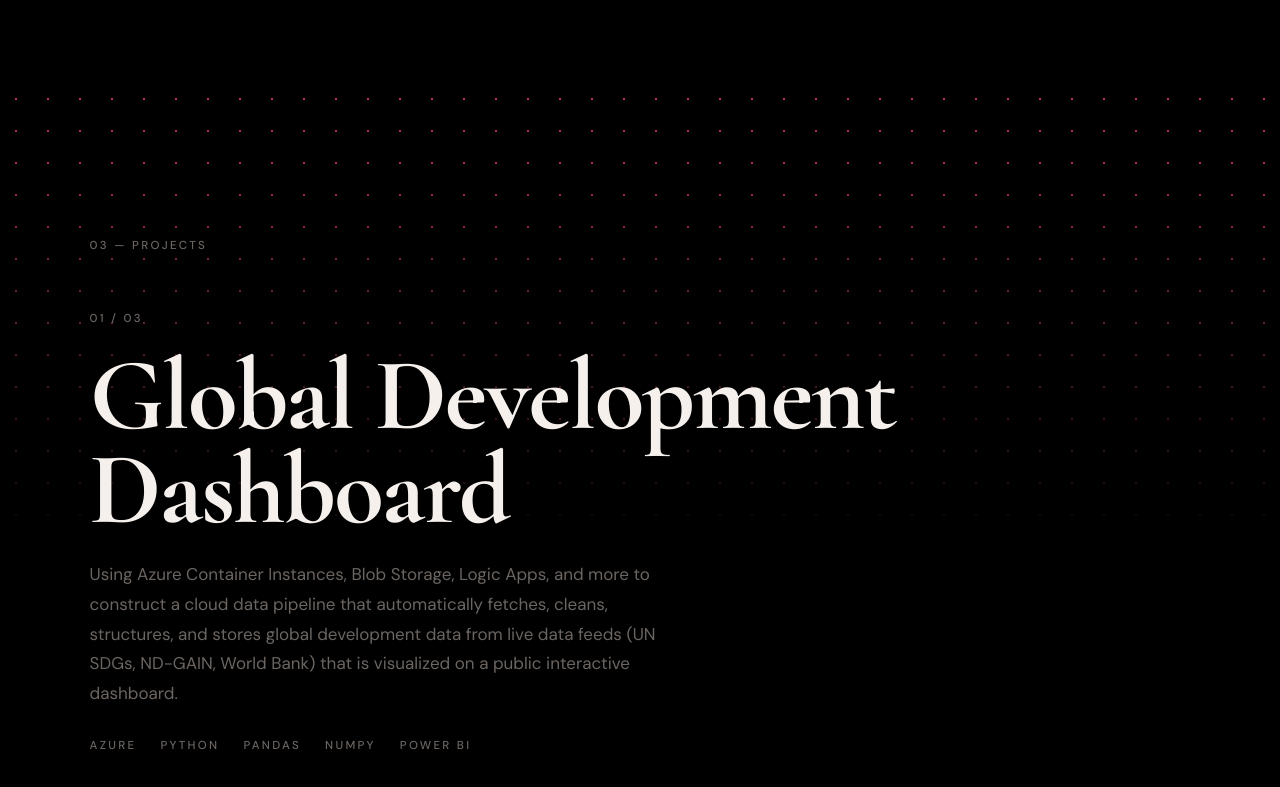
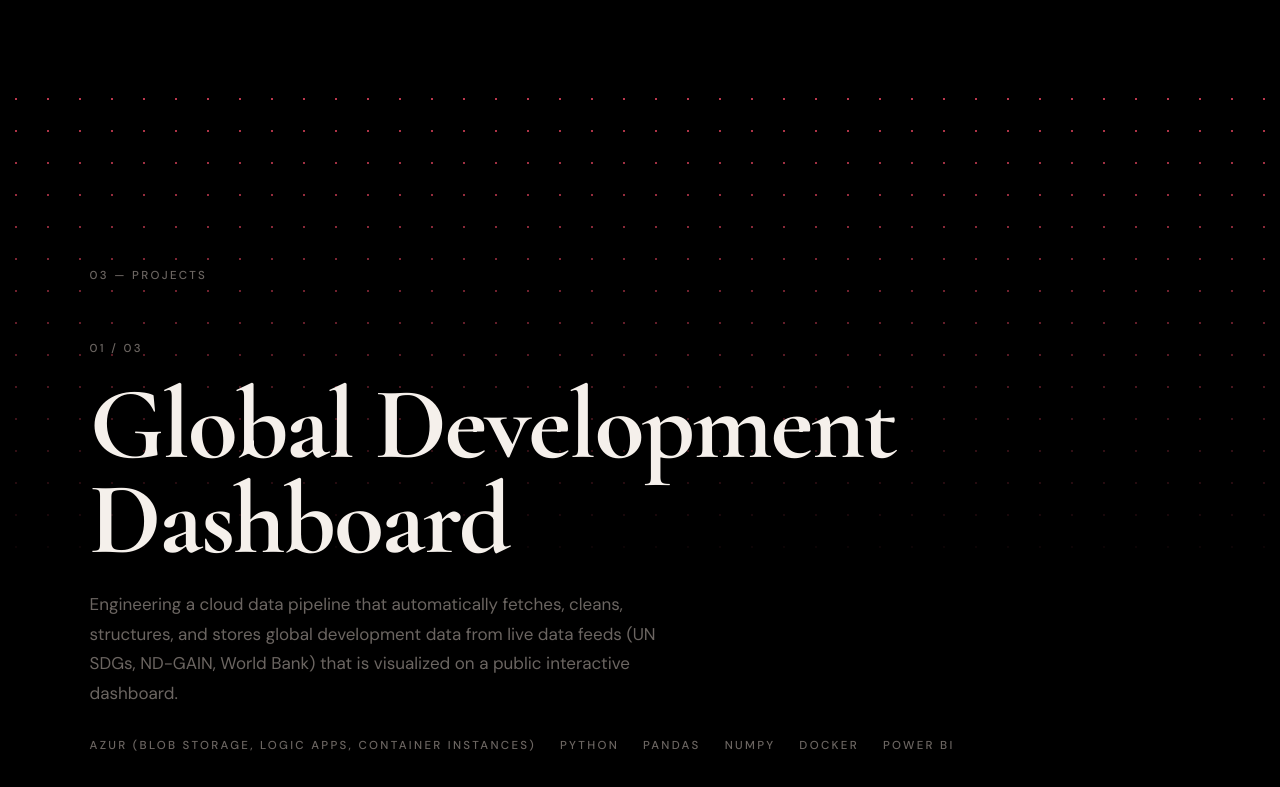
Before and after one commit to LlamzonAmazon/tl-portfolio, a React (Vite) app: page / in a window 1280 px wide. Shown: the part 2000-2787 px from the top of the page. Built offline with nearby package versions, Linux system fonts and the light colour scheme.

Commit message:
content update

```diff
--- a/src/components/ContactSection.jsx
+++ b/src/components/ContactSection.jsx
@@ -5,7 +5,7 @@ const ease = [0.16, 1, 0.3, 1]
 
 const socials = [
   { label: 'GITHUB',   href: 'https://github.com/LlamzonAmazon' },
-  { label: 'LINKEDIN', href: 'https://linkedin.com/in/thomas-llamzon' },
+  { label: 'LINKEDIN', href: 'https://linkedin.com/in/thomasllamzon' },
 ]
 
 export const ContactSection = () => (
--- a/src/components/HeroSection.jsx
+++ b/src/components/HeroSection.jsx
@@ -73,7 +73,7 @@ export const HeroSection = () => {
             letterSpacing: '0.01em',
           }}
         >
-          Software Engineer&nbsp;&nbsp;·&nbsp;&nbsp;Security Analyst&nbsp;&nbsp;
+          Software Engineering&nbsp;&nbsp;·&nbsp;&nbsp;Cybersecurity&nbsp;&nbsp;·&nbsp;&nbsp;Cloud Computing&nbsp;&nbsp;
         </motion.p>
 
         {/* ── Scroll indicator ──────────────────────────────────── */}
--- a/src/data/experience.json
+++ b/src/data/experience.json
@@ -6,7 +6,7 @@
             "organization": "PlanCatalyst (Pro Bono)",
             "time": "Oct 2025 - Present",
             "location": "Remote",
-            "description": "Heading development of an Azure-powered global development dashboard featuring composite indexes and predictive models of development indicators from public data sources (UN SDGs, ND-GAIN, World Bank).\n\nConsulting the organization to gather requirements, handle financial constraints, and ensure goal alignment.\n\nLeading a team of 5 developers by driving code-base development, setting the development timeline, creating architecture diagrams, and hosting structured weekly team meetings.",
+            "description": "Heading development of an Azure-powered global development dashboard projecting country-level development indicators from public data sources to guide organizational humanitarian efforts.\n\nConsulting the organization on financial constraints and Azure service architecture design to ensure smooth delivery of a secure, cost-effective, and seamlessly-integrated final product.\n\nLeading a team of 5 developers by driving code-base design and development, setting the development timeline, creating architecture diagrams, and hosting structured weekly team meetings.",
             "tags": [
                 "Azure",
                 "Python",
@@ -22,12 +22,12 @@
             "organization": "CYBERWELL Solutions",
             "time": "Oct 2025 - Present",
             "location": "Remote",
-            "description": "Conducting Security Operations Center (SOC) case investigations across 7 distinct client environments.\n\nContributing to the team knowledge-base and refining playbook procedures per each client, reducing average case turnover time by a cumulative 1 hour across all 7 client environments.\n\nTranslating open-source intelligence (OSINT) into usable KQL alert rules for Microsoft Sentinel to proactively strengthen client environment cyber-security posture.",
+            "description": "Investigating authentication, access control, and SaaS-related security events across 7 enterprise environments, identifying misconfigurations, account/device compromises, and control gaps.\n\nSupporting Microsoft Entra ID logging, access policy review, and authentication telemetry analysis.\n\nTranslating open-source intelligence (OSINT) into usable KQL alert rules for Microsoft Sentinel to proactively strengthen client environment cyber-security posture.",
             "tags": [
-                "Security Operations Center (SOC)",
-                "Incident Response",
-                "Microsoft Sentinel",
-                "KQL"
+                "Azure (Defender, Sentinel, Entra ID)",
+                "Cortex XSOAR",
+                "KQL",
+                "OSINT"
             ],
             "logo": "/CYBERWELL.png"
         },
@@ -37,44 +37,27 @@
             "organization": "CYBERWELL Solutions",
             "time": "Apr 2025 - Sep 2025",
             "location": "Remote",
-            "description": "Investigating and resolving 8 security incident cases per day in an external client environment.\n\nDeveloping and testing KQL alert rules in Microsoft Sentinel using OSINT to prepare client infrastructure for known attacks, reducing SIEM platform false-positive alert rate by 6.0%.\n\nConducting third-party risk management (TPRM) assessments to minimize legal risk associated with vendors.",
+            "description": "Investigating and resolving 8 security incident cases per day in an external client environment.\n\nDesigning and implementing KQL detection rules in Microsoft Sentinel to strengthen identity-related controls and reduce unauthorized access risk.\n\nConducting third-party risk management (TPRM) assessments to minimize legal risk associated with vendors.",
             "tags": [
-                "Cortex XDR",
-                "Exabeam TDIR",
-                "Microsoft Entra ID",
-                "MITRE ATT&CK"
+                "Azure (Sentinel, Entra ID)",
+                "KQL",
+                "TPRM",
+                "Incident Response"
             ],
             "logo": "/CYBERWELL.png"
         },
         {
             "id": 4,
-            "title": "Coding Tutor",
-            "organization": "Code Ninjas",
-            "time": "June 2024 - August 2024",
-            "location": "Vancouver, BC",
-            "description": "At Code Ninjas, I taught kids aged 7-14 how to code using Microsoft MakeCode Arcade, Scratch 3.0, Unity, and fun online games.\n\nI also developed the curriculum for Code Ninjas' first \"Future Minds\" summer camp that introduces children to how AI models learn using fun online resources such as ML 4 Kids powered by IBM Watson, Scratch 3.0, and more!\n\nOutside of the 7 weeks of summer camps I led, I also helped children as a coding tutor in the Code Ninjas classes.",
-            "tags": [
-                "Microsoft MakeCode",
-                "Scratch 3.0",
-                "Unity",
-                "ML 4 Kids with IBM Watson",
-                "Curriculum Development",
-                "Teaching"
-            ],
-            "logo": "/CN.png"
-        },
-        {
-            "id": 5,
             "title": "IT Intern",
             "organization": "WELL Health Technologies",
             "time": "May 2023 - Sep 2023",
             "location": "Vancouver, BC",
-            "description": "Developing a Bash agent remotely gathering WELL clinic device analytics and logs into Microsoft Azure to centralize device logs, improving digital visibility of 7 WELL clinics.\n\nMaintaining security compliance documents to protect sensitive patient medical data under industry standards.",
+            "description": "Engineering a Bash-based device telemetry agent to centralize endpoint logs in Azure, improving visibility into device posture and authentication activity across 5 clinics.\n\nMaintaining compliance documents to protect sensitive patient data under industry standards (ISO 27001, SOC2).",
             "tags": [
                 "Bash",
-                "Microsoft Azure",
-                "HIPAA",
-                "ISO/IEC 27001"
+                "Azure (Endpoint Management, Compliance)",
+                "ISO 27001",
+                "SOC2"
             ],
             "logo": "/WELL.png"
         }
--- a/src/data/projects.json
+++ b/src/data/projects.json
@@ -3,13 +3,14 @@
         {
             "id": 1,
             "title": "Global Development Dashboard",
-            "description": "Using Azure Container Instances, Blob Storage, Logic Apps, and more to construct a cloud data pipeline that automatically fetches, cleans, structures, and stores global development data from live data feeds (UN SDGs, ND-GAIN, World Bank) that is visualized on a public interactive dashboard.\n\nConstructing composite indexes and predictive models with NumPy and predictive modelling with regression and Holt-Winters smoothing.\n\nUsing Power BI to deliver a compelling interactive frontend deployed on the organization's redesigned website.",
+            "description": "Engineering a cloud data pipeline that automatically fetches, cleans, structures, and stores global development data from live data feeds (UN SDGs, ND-GAIN, World Bank) that is visualized on a public interactive dashboard.",
             "image": "/PlanCatalyst.avif",
             "tags": [
-                "Azure",
+                "Azur (Blob Storage, Logic Apps, Container Instances)",
                 "Python",
                 "Pandas",
                 "NumPy",
+                "Docker",
                 "Power BI"
             ],
             "demoUrl": "https://plancatalyst.org",
@@ -18,9 +19,10 @@
         {
             "id": 2,
             "title": "Asynchronous Federated Learning Network",
-            "description": "Engineering an asynchronous federated learning system for distributed IoT healthcare devices using the PyTorch and Flower frameworks and the PTB-XL ECG dataset from PhysioNet.\n\nImplementing layer-wise parameter update scheduling to reduce network communication overhead while maintaining 75% ECG classification accuracy on 21K+ patient records.\n\nDesigned and deployed 1D CNN architecture with stratified shallow/deep layer separation for temporal pattern recognition in 12-lead ECG signals, optimizing model convergence through adaptive weight-update frequencies based on gradient magnitude analysis across distributed edge nodes.",
+            "description": "Engineering an optimized federated learning network for distributed IoT healthcare settings using an asynchronous layer-wise parameter update scheduler implemented with PyTorch and Flower.",
             "image": "/fl.avif",
             "tags": [
+                "Python",
                 "Flower",
                 "PyTorch",
                 "NumPy"
@@ -31,11 +33,11 @@
         {
             "id": 3,
             "title": "westernsalesclub.ca",
-            "description": "The website for Western's first sales club, built to showcase the club's activities and mission.\n\nThis platform establishes the Western Sales Club at the forefront of sales at Western and as a major player in the university's club community. It serves as a professional gateway that helps the club acquire sponsors and high-profile clients for events and activities.",
+            "description": "The website for Western's first sales club paired with backend content management dashboard allowing club executives to authenticate and manage the website's content.",
             "image": "/WSC.avif",
             "tags": [
                 "React.js",
-                "TailwindCSS",
+                "OAuth 2.0",
                 "Supabase",
                 "PostgreSQL"
             ],
```
